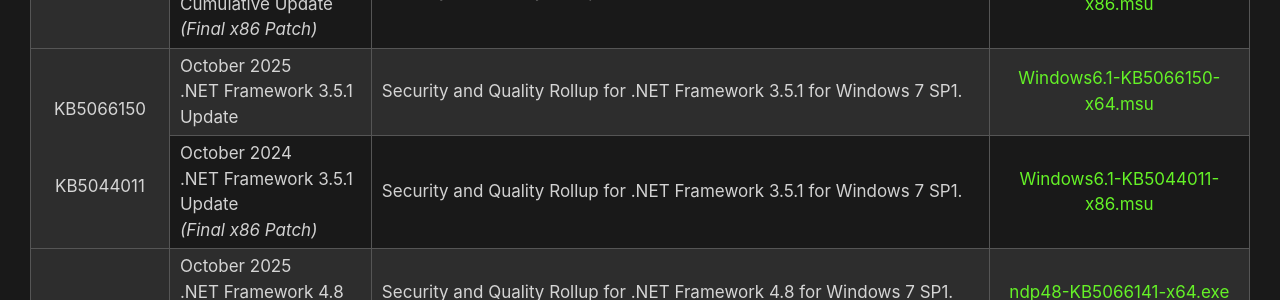
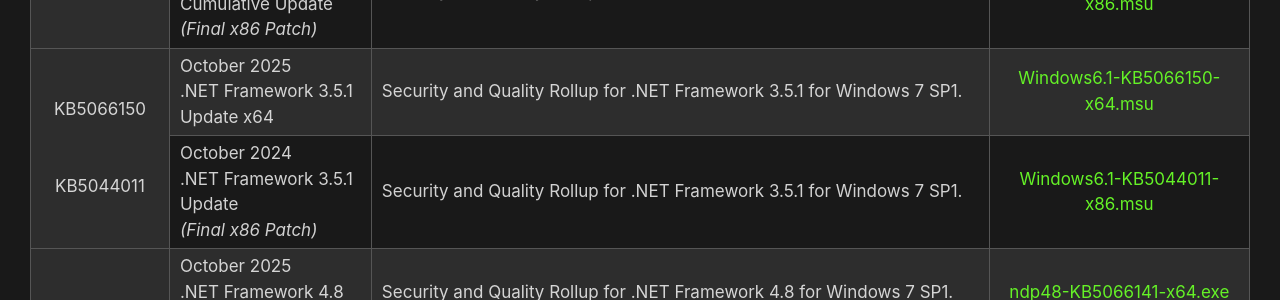
Before and after one commit to HackAndPwn/HackAndPwn.github.io, a Jekyll site: the page built from _posts/2020-05-23-windows-7-esu-patching.md, in a window 1280 px wide and 900 px high, scrolled down 8660 px. Shown: the part 179-479 px from the top of the window. Built offline with Jekyll 4.4.1, drawn with Linux system fonts in a browser that asks for light colours.

Commit message:
add x64 tag to 3.5 update

```diff
--- a/_posts/2020-05-23-windows-7-esu-patching.md
+++ b/_posts/2020-05-23-windows-7-esu-patching.md
@@ -135,7 +135,7 @@
 <tr><td style="text-align:left">June 2024<br>Servicing Stack Update<br><i>(Final x86 Patch)</i></td><td style="text-align:left">This update makes quality improvements to the servicing stack, which is the component that installs Windows updates. Servicing stack updates (SSU) makes sure that you have a robust and reliable servicing stack so that your devices can receive and install Microsoft updates.</td><td><a href="https://github.com/HackAndPwn/Windows-7-Patching/raw/master/07_ESU_Updates/01_Windows6.1-KB5039339-x86.msu">Windows6.1-KB5039339-x86.msu</a></td></tr>
 <tr><td rowspan="2">KB5066872*<br>&nbsp;<br>&nbsp;<br>KB5044356*</td><td style="text-align:left">October 2025<br>Windows 7 Cumulative Update x64</td><td style="text-align:left">Security and Quality Rollup for Windows 7 SP1.</td><td><a href="https://github.com/HackAndPwn/Windows-7-Patching/raw/master/07_ESU_Updates/02_Windows6.1-KB5066872-x64.msu">Windows6.1-KB5066872-x64.msu</a></td></tr>
 <tr><td style="text-align:left">October 2024<br>Windows 7 Cumulative Update<br><i>(Final x86 Patch)</i></td><td style="text-align:left">Security and Quality Rollup for Windows 7 SP1.</td><td><a href="https://github.com/HackAndPwn/Windows-7-Patching/raw/master/07_ESU_Updates/02_Windows6.1-KB5044356-x86.msu">Windows6.1-KB5044356-x86.msu</a></td></tr>
-<tr><td rowspan="2">KB5066150<br>&nbsp;<br>&nbsp;<br>KB5044011</td><td style="text-align:left">October 2025<br>.NET Framework 3.5.1 Update</td><td style="text-align:left">Security and Quality Rollup for .NET Framework 3.5.1 for Windows 7 SP1.</td><td><a href="https://github.com/HackAndPwn/Windows-7-Patching/raw/master/07_ESU_Updates/03_Windows6.1-KB5066150-x64.msu">Windows6.1-KB5066150-x64.msu</a></td></tr>
+<tr><td rowspan="2">KB5066150<br>&nbsp;<br>&nbsp;<br>KB5044011</td><td style="text-align:left">October 2025<br>.NET Framework 3.5.1 Update x64</td><td style="text-align:left">Security and Quality Rollup for .NET Framework 3.5.1 for Windows 7 SP1.</td><td><a href="https://github.com/HackAndPwn/Windows-7-Patching/raw/master/07_ESU_Updates/03_Windows6.1-KB5066150-x64.msu">Windows6.1-KB5066150-x64.msu</a></td></tr>
 <tr><td style="text-align:left">October 2024<br>.NET Framework 3.5.1 Update<br><i>(Final x86 Patch)</i></td><td style="text-align:left">Security and Quality Rollup for .NET Framework 3.5.1 for Windows 7 SP1.</td><td><a href="https://github.com/HackAndPwn/Windows-7-Patching/raw/master/07_ESU_Updates/03_Windows6.1-KB5044011-x86.msu">Windows6.1-KB5044011-x86.msu</a></td></tr>
 <tr><td rowspan="2">KB5066141**<br>&nbsp;<br>&nbsp;<br>KB5044027**</td><td style="text-align:left">October 2025<br>.NET Framework 4.8 Update x64</td><td style="text-align:left">Security and Quality Rollup for .NET Framework 4.8 for Windows 7 SP1.</td><td><a href="https://github.com/HackAndPwn/Windows-7-Patching/raw/master/07_ESU_Updates/04_ndp48-KB5066141-x64.exe">ndp48-KB5066141-x64.exe</a></td></tr>
 <tr><td style="text-align:left">October 2024<br>.NET Framework 4.8 Update<br><i>(Final x86 Patch)</i></td><td style="text-align:left">Security and Quality Rollup for .NET Framework 4.8 for Windows 7 SP1.</td><td><a href="https://github.com/HackAndPwn/Windows-7-Patching/raw/master/07_ESU_Updates/04_ndp48-KB5044027-x86.exe">ndp48-KB5044027-x86.exe</a></td></tr></tbody></table>
```
